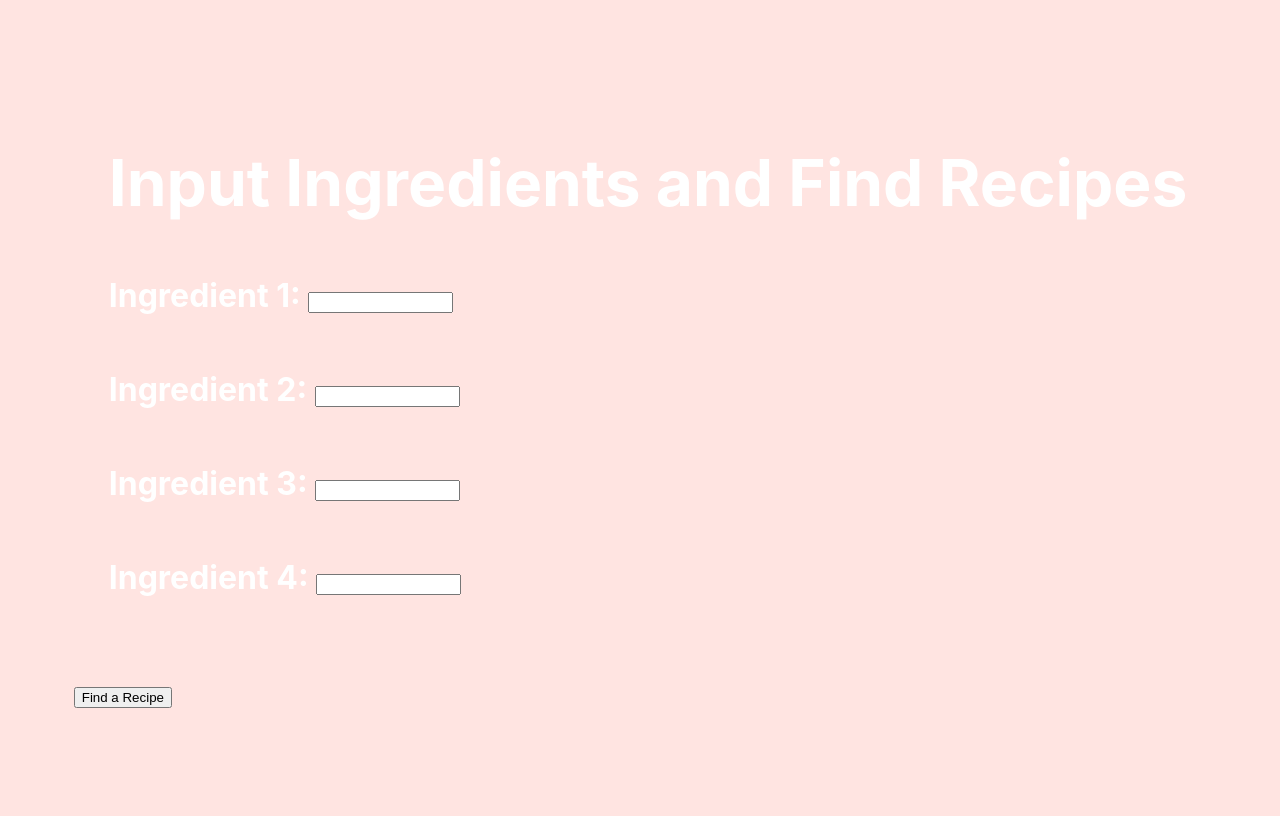
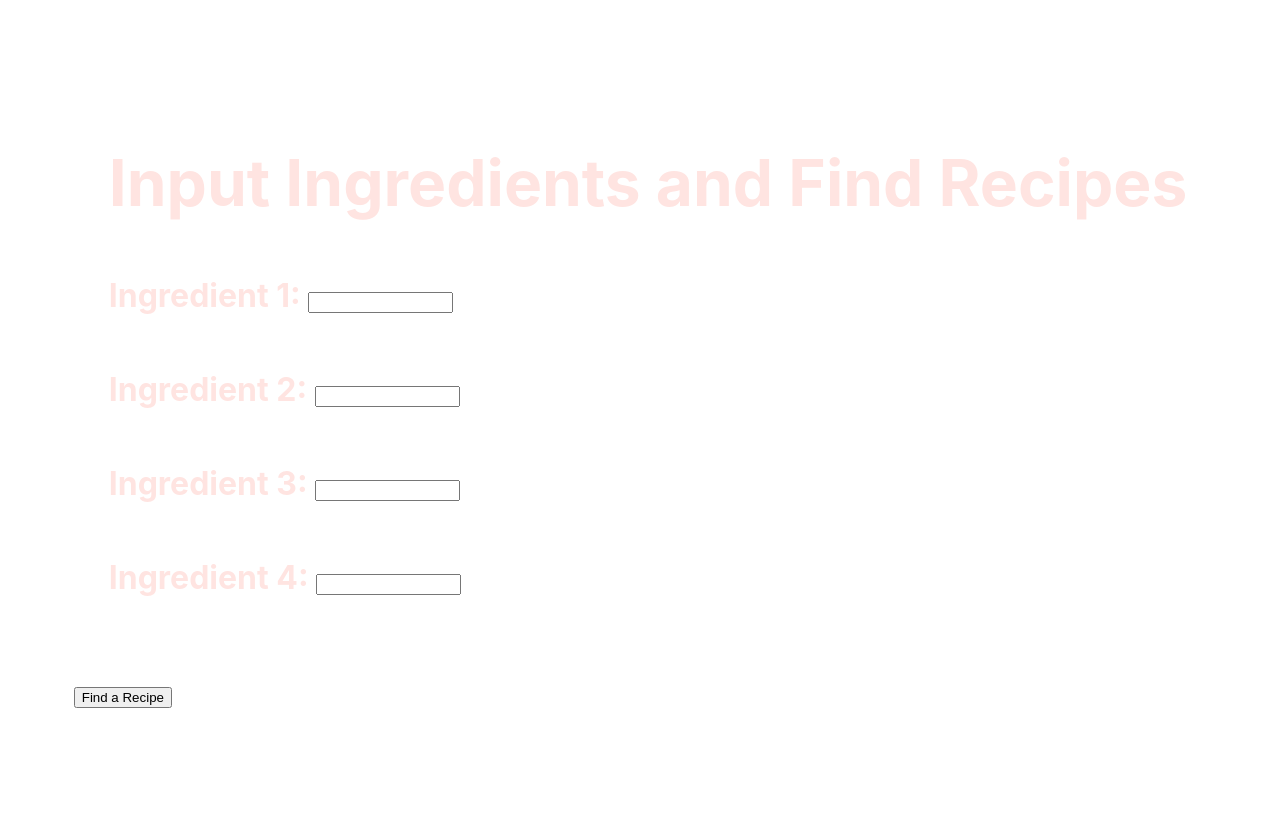
Before and after one commit to takakikato/MIS3640-Team-Project, a Flask app: page /search/ in a window 1280 px wide. Run offline with Flask 2, Linux system fonts and the light colour scheme.

Commit message:
Update search.html

```diff
--- a/templates/search.html
+++ b/templates/search.html
@@ -33,9 +33,9 @@
       display: flex;
       align-items: center;
       justify-content: center;
-      color: white;
+      color: mistyrose;
       overflow: hidden;
-      background-color: mistyrose;
+      background-color: white;
       }
 
       p {
@@ -46,8 +46,8 @@
       margin: 15px;
       z-index: 1;
       opacity: 1;
-      color: white;
-      background-color: mistyrose;
+      color: mistyrose;
+      background-color: white;
       font-weight: bold;
       }
       h2 {
@@ -58,8 +58,8 @@
       margin: 15px;
       z-index: 1;
       opacity: 1;
-      color: white;
-      background-color: mistyrose;
+      color: mistyrose;
+      background-color: white;
       }
 
      a {
@@ -72,7 +72,7 @@
       color:lightslategrey;
       opacity: 0.8;
       text-decoration: none;
-      background-color: mistyrose;
+      background-color: white;
       }
 
     input [type=text] {
@@ -80,11 +80,11 @@
       padding: 12px 20px;
       margin: 8px 0;
       box-sizing: border-box;
-      border-color: white;
+      border-color: mistyrose;
     }
 
     .button{
-      background-color: lightcoral;
+      background-color: mistyrose;
       border: none;
       color: white;
       border-color: mistyrose;
```
